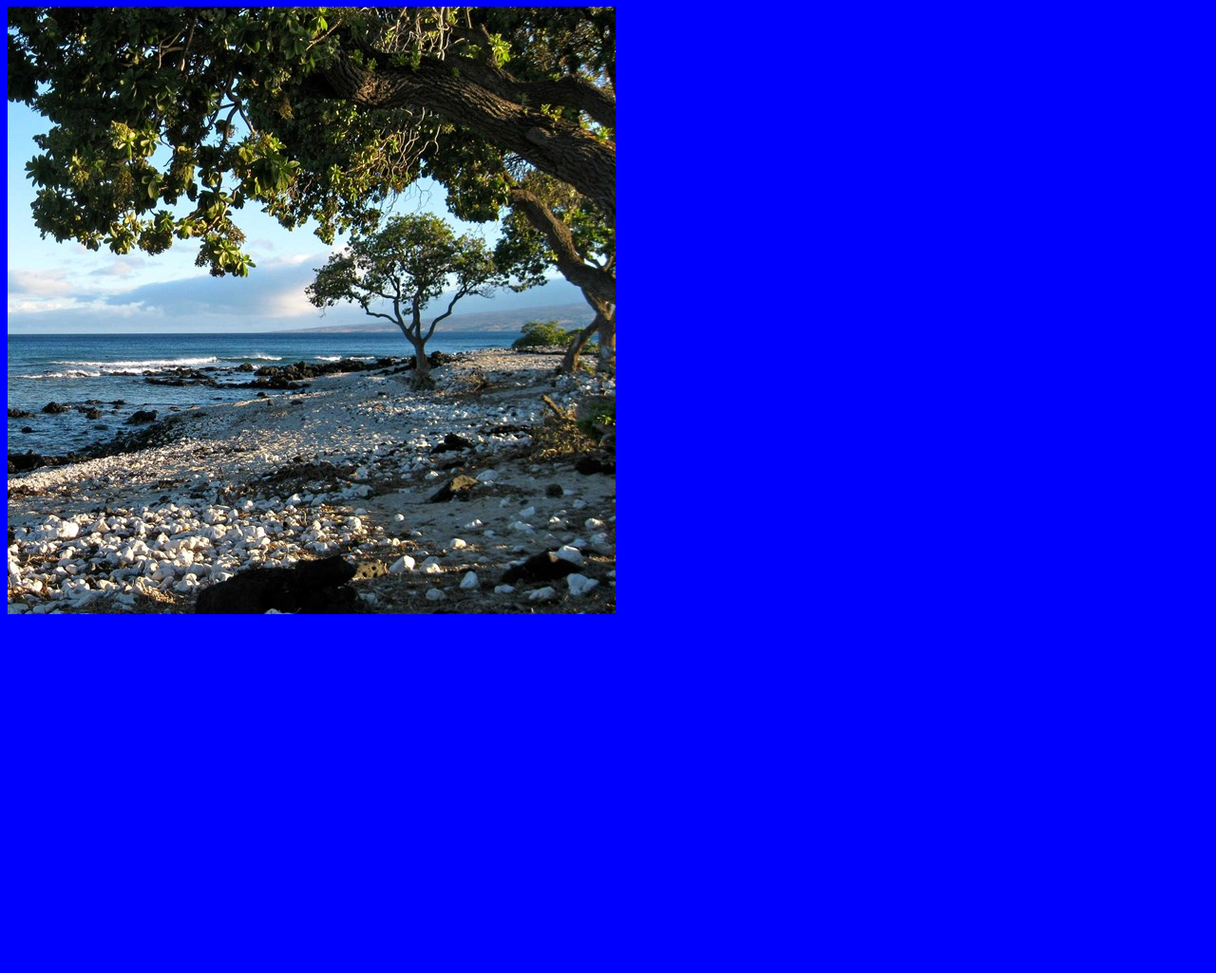
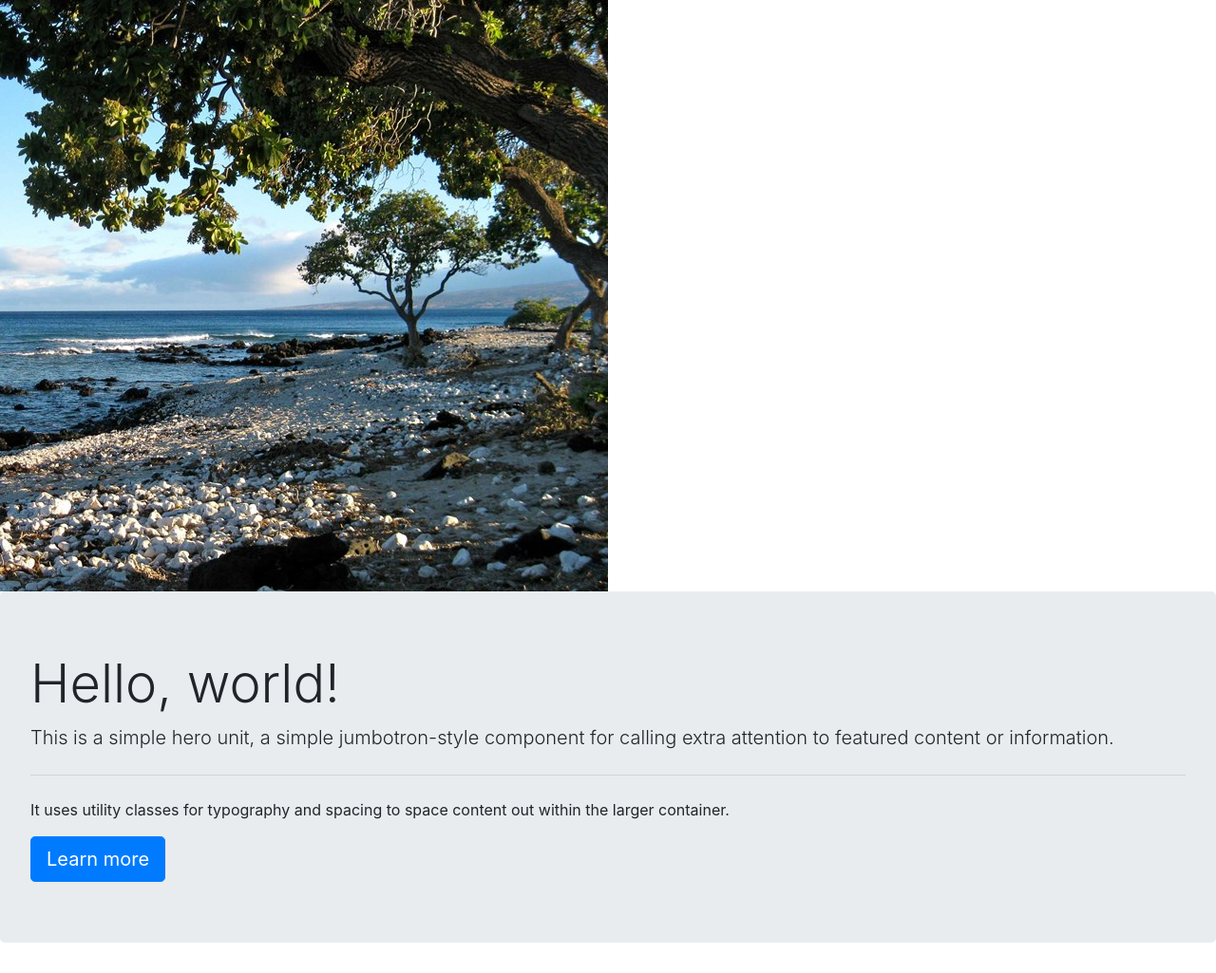
Before and after one commit to nikolassiti/nikolassiti.github.io, a plain HTML site: page index.html in a window 1280 px wide. Shown: the part 73-1098 px from the top of the page at 95% size. Before the commit the page ends 800 px from the top, so only its background shows below. Drawn offline with nearby package versions, Linux system fonts and the light colour scheme.

Commit message:
added  bootstrap cdn and jumbotron

```diff
--- a/index.html
+++ b/index.html
@@ -4,10 +4,18 @@
   <!--Nick Tsytovych-->
     <meta charset="utf-8">
     <link rel="stylesheet" href="style.css">
+    <link rel="stylesheet" href="https://stackpath.bootstrapcdn.com/bootstrap/4.5.0/css/bootstrap.min.css" integrity="sha384-9aIt2nRpC12Uk9gS9baDl411NQApFmC26EwAOH8WgZl5MYYxFfc+NcPb1dKGj7Sk" crossorigin="anonymous">
     <title>Lakeside</title>
   </head>
   <body>
     <h1>Spring is Near! </h1>
     <img src="go4.jpg" alt="">
+    <div class="jumbotron">
+      <h1 class="display-4">Hello, world!</h1>
+      <p class="lead">This is a simple hero unit, a simple jumbotron-style component for calling extra attention to featured content or information.</p>
+      <hr class="my-4">
+      <p>It uses utility classes for typography and spacing to space content out within the larger container.</p>
+      <a class="btn btn-primary btn-lg" href="#" role="button">Learn more</a>
+    </div>
   </body>
 </html>
```
